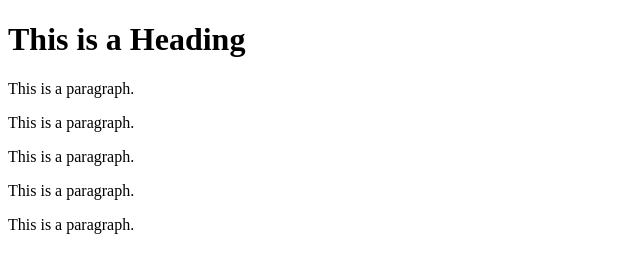
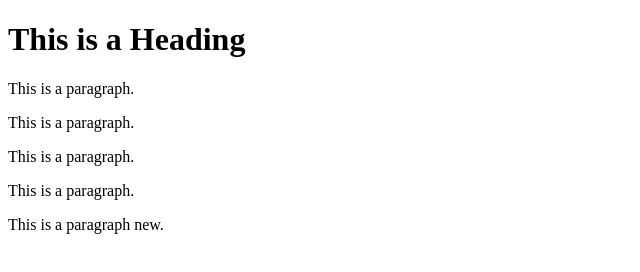
Before and after one commit to mgaete/hello-world-git, a plain HTML site: page index.html in a window 1280 px wide. Shown: the full height of the page, 0-640 px from the left. Drawn offline with Linux system fonts and the light colour scheme.

```diff
--- a/index.html
+++ b/index.html
@@ -12,7 +12,7 @@
     <p>This is a paragraph.</p>
     <p>This is a paragraph.</p>
     <p>This is a paragraph.</p>
-    <p>This is a paragraph.</p>
+    <p>This is a paragraph new.</p>
 
 </body>
 
```
